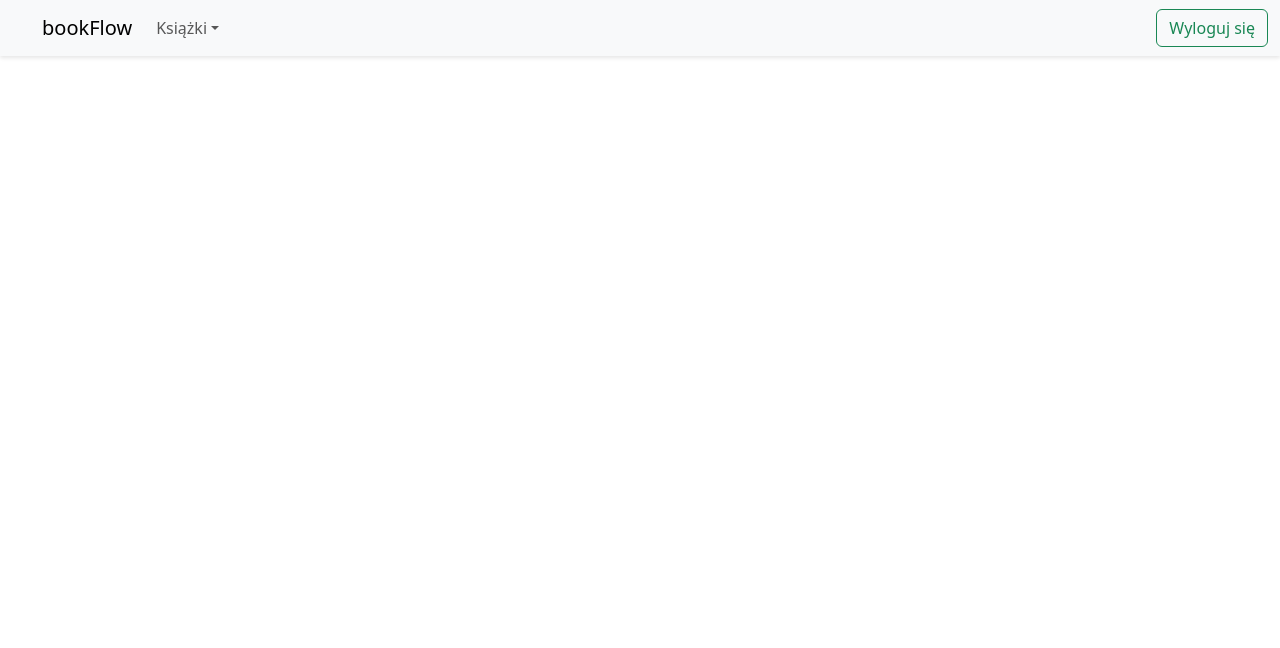
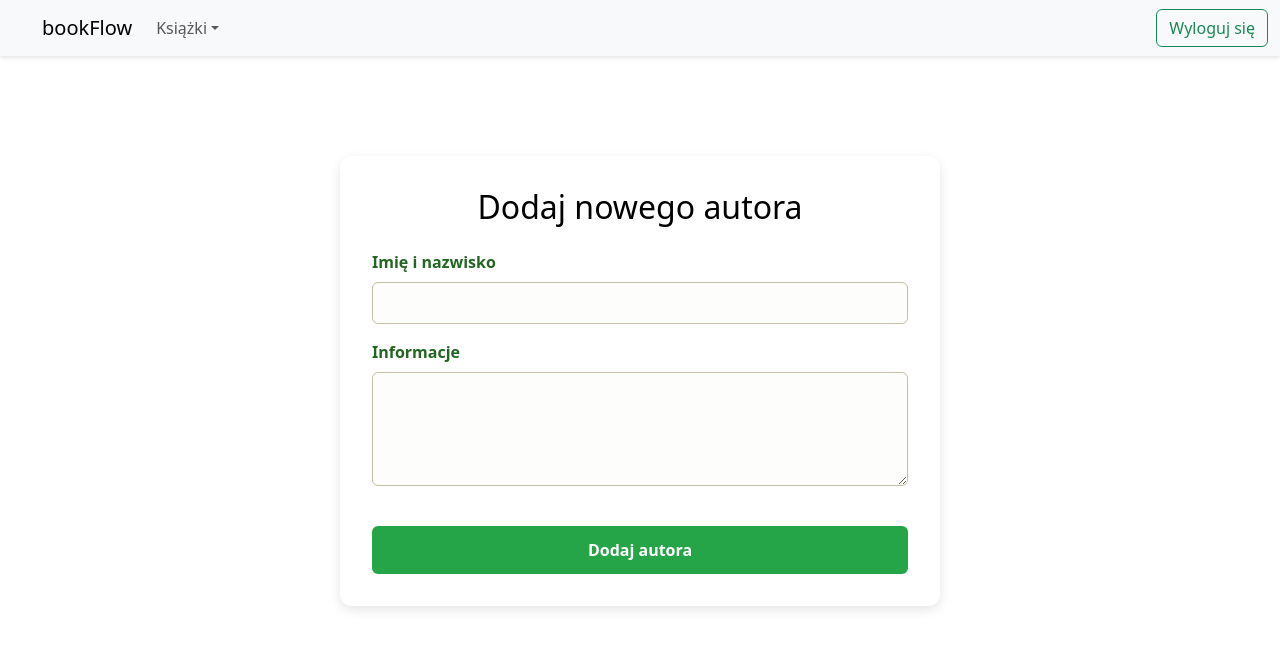
Before and after one commit to elzyr/bookFlow, a React (Vite) app in the folder frontend/vite-project/: page /author/add in a window 1280 px wide. Shown: the top 648 px of the page. Built offline with nearby package versions, Linux system fonts and the light colour scheme; no server answers.

Commit message:
Author add form

```diff
--- a/frontend/vite-project/src/App.tsx
+++ b/frontend/vite-project/src/App.tsx
@@ -15,6 +15,7 @@ import AddBook from "./components/AddBook.tsx";
 import EditBook from "./components/EditBook.tsx";
 import AdminLoanPage from "./components/AdminLoanPage.tsx";
 import LoanRemindersPanel from "./components/LoanRemindersPanel.tsx";
+import AddAuthor from "./components/AddAuthor.tsx";
 
 const AppLayout = () => {
     const location = useLocation();
@@ -35,7 +36,7 @@ const AppLayout = () => {
                 <Route path="/addbook" element={<AddBook/>}></Route>
                 <Route path="/adminbookpage" element={<AdminBookPage/>}></Route>
                 <Route path="/books/edit/:id" element={<EditBook />} />
-
+                <Route path="author/add" element={<AddAuthor />} />
 
                 <Route path="/LoanUserInfo" element={<LoanUserInfo/>}></Route>
 
--- /dev/null
+++ b/frontend/vite-project/src/components/AddAuthor.tsx
@@ -0,0 +1,99 @@
+import React, { useState } from 'react';
+import { fetchWithRefresh } from '../utils/fetchWithRefresh.tsx';
+import '../css/AddAuthor.css';
+import Notification from './Notification';
+
+const AddAuthor: React.FC = () => {
+  const [formData, setFormData] = useState({ name: '', information: '' });
+  const [errors, setErrors] = useState<{ name?: string; information?: string }>({});
+  const [notification, setNotification] = useState<{
+    message: string;
+    type: 'success' | 'error';
+  } | null>(null);
+
+  const validate = () => {
+    const errs: typeof errors = {};
+    if (!formData.name.trim()) errs.name = 'Imię autora nie może być puste';
+    if (!formData.information.trim()) errs.information = 'Informacje nie mogą być puste';
+    setErrors(errs);
+    return Object.keys(errs).length === 0;
+  };
+
+  const handleChange = (
+    e: React.ChangeEvent<HTMLInputElement | HTMLTextAreaElement>
+  ) => {
+    const { name, value } = e.target;
+    setFormData(prev => ({ ...prev, [name]: value }));
+  };
+
+  const handleSubmit = async (e: React.FormEvent) => {
+    e.preventDefault();
+    if (!validate()) return;
+
+    try {
+      const res = await fetchWithRefresh('http://localhost:8080/authors/add', {
+        method: 'POST',
+        credentials: 'include',
+        headers: { 'Content-Type': 'application/json' },
+        body: JSON.stringify({
+          name: formData.name,
+          information: formData.information,
+        }),
+      });
+      const text = await res.text();
+      if (!res.ok) {
+        setNotification({ message: `${text}`, type: 'error' });
+        return;
+      }
+      setFormData({ name: '', information: '' });
+      setNotification({ message: 'Autor został dodany pomyślnie', type: 'success' });
+    } catch (err) {
+      console.error('Submit author error', err);
+      setNotification({ message: 'Błąd sieci przy zapisie autora.', type: 'error' });
+    }
+  };
+
+  return (
+    <div className="wrapper-user">
+      <div className="return-container">
+        {notification && (
+          <Notification
+            message={notification.message}
+            type={notification.type}
+            onClose={() => setNotification(null)}
+          />
+        )}
+        <h2>Dodaj nowego autora</h2>
+        <form onSubmit={handleSubmit} noValidate>
+          <div className="form-group">
+            <label htmlFor="name">Imię i nazwisko</label>
+            <input
+              id="name"
+              name="name"
+              type="text"
+              value={formData.name}
+              onChange={handleChange}
+            />
+            {errors.name && <span className="error-msg">{errors.name}</span>}
+          </div>
+
+          <div className="form-group">
+            <label htmlFor="information">Informacje</label>
+            <textarea
+              id="information"
+              name="information"
+              rows={4}
+              value={formData.information}
+              onChange={handleChange}
+            />
+            {errors.information && <span className="error-msg">{errors.information}</span>}
+          </div>
+
+          <button type="submit">Dodaj autora</button>
+        </form>
+      </div>
+    </div>
+  );
+};
+
+export default AddAuthor;
--- a/frontend/vite-project/src/components/AdminLoanPage.tsx
+++ b/frontend/vite-project/src/components/AdminLoanPage.tsx
@@ -179,7 +179,7 @@ return (
                       className="cancelLoan-button"
                       onClick={() => handleCancelLoan(loan.id!)}
                     >
-                      Akceptuj wypożyczenie
+                      Anuluj wypożyczenie
                     </button>
                   </td>
                 </tr>
--- /dev/null
+++ b/frontend/vite-project/src/css/AddAuthor.css
@@ -0,0 +1,84 @@
+@import './root.css';
+
+.wrapper-user {
+  padding: 100px;
+  display: flex;
+  justify-content: center;
+}
+
+.return-container {
+  width: 100%;
+  max-width: 600px;
+  padding: 2rem;
+  background-color: var(--white);
+  border-radius: 12px;
+  box-shadow: 0 4px 12px rgba(0, 0, 0, 0.1);
+}
+
+.return-container h2 {
+  margin-bottom: 1.5rem;
+  color: var(--black);
+  text-align: center;
+}
+
+.form-group {
+  margin-bottom: 1rem;
+  display: flex;
+  flex-direction: column;
+}
+
+.form-group label {
+  margin-bottom: 0.5rem;
+  font-weight: 600;
+  color: var(--user-table);
+}
+
+.form-group input,
+.form-group textarea {
+  padding: 0.5rem 0.75rem;
+  border: 1px solid var(--login-username);
+  background-color: var(--login-pass);
+  color: var(--black);
+  border-radius: 6px;
+  font-size: 1rem;
+  outline: none;
+  transition: border-color 0.2s ease, box-shadow 0.2s ease;
+  appearance: none;
+}
+
+.form-group input:focus,
+.form-group textarea:focus {
+  border-color: var(--login-green);
+  box-shadow: 0 0 5px rgba(76, 175, 80, 0.3);
+}
+
+.error-msg {
+  color: red;
+  font-size: 0.875rem;
+  margin-top: 0.25rem;
+}
+
+button[type="submit"] {
+  width: 100%;
+  margin-top: 1.5rem;
+  padding: 12px;
+  border: none;
+  border-radius: 6px;
+  font-size: 1rem;
+  font-weight: 600;
+  cursor: pointer;
+  transition: background-color 0.2s ease, transform 0.1s ease;
+  background-color: var(--reset-pass);
+  color: var(--white);
+}
+
+button[type="submit"]:hover:not(:disabled) {
+  background-color: var(--login-green-hover);
+  transform: translateY(-1px);
+}
+
+button[type="submit"]:disabled {
+  background-color: #999;
+  cursor: not-allowed;
+  opacity: 0.6;
+}
```
